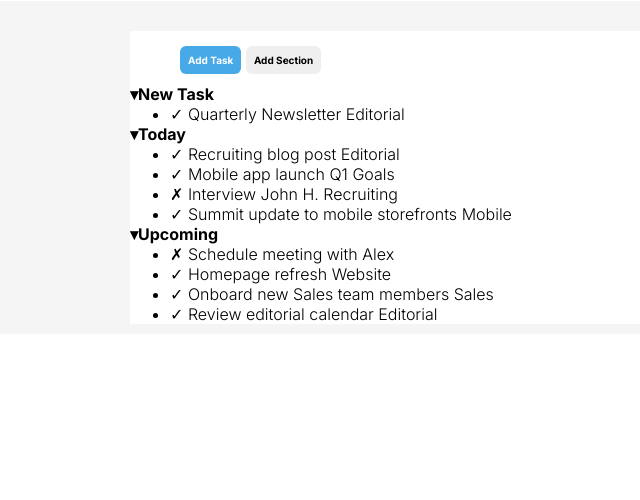
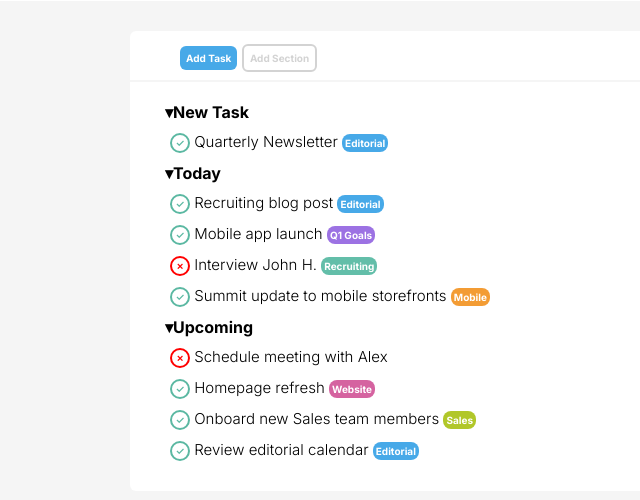
Before and after one commit to dilettamantovani/html-css-toboolist, a plain HTML site: page index.html in a window 1280 px wide. Shown: the part 50-550 px from the top of the page, without its empty margins (0-640 px from the left). Drawn offline with Linux system fonts and the light colour scheme.

Commit message:
added style to tags, modified list

```diff
--- a/css/style.css
+++ b/css/style.css
@@ -28,12 +28,17 @@ main {
     padding: 30px 130px 10px;
 }
 
-section{
+section {
     background-color: white;
 }
 
+#CTA {
+    margin-bottom: 2px;
+    border-radius: 6px 6px 0px 0px;
+}
+
 .button {
-    padding: 8px;
+    padding: 6px;
     border-radius: 6px;
     font-weight: bold;
     font-size: 10px;
@@ -45,3 +50,80 @@ section{
     border: none;
     margin: 15px 0 10px 50px;
 }
+
+#section-button {
+    background-color: white;
+    color: lightgray;
+    border: 2px solid lightgray;
+}
+
+#to-do {
+    border-radius: 0px 0px 6px 6px;
+    padding: 20px 0 20px 0;
+}
+
+h4 {
+    padding-left: 35px;
+}
+
+ul {
+    list-style: none;
+}
+
+li {
+    margin: 10px 0;
+    font-size: 15px;
+}
+
+.check, .cross {
+    border: 2px solid;
+    padding: 2px;
+    border-radius: 50%;
+    font-size: x-small;
+    font-weight: bold;
+    display: inline-block;
+    width: 20px;
+    text-align: center;
+}
+
+.check {
+    border-color: #5bb8a2;
+    color: #5bb8a2;
+}
+
+.cross {
+    border-color: red;
+    color: red;
+}
+
+.tag {
+    color: white;
+    border-radius: 8px;
+    font-size: x-small;
+    font-weight: 600;
+    padding: 3px;
+}
+
+.editorial {
+    background-color: #47A9E8;
+}
+
+.goals {
+    background-color: #9C72E3;
+}
+
+.recruit {
+    background-color: #63BEA9;
+}
+
+.mobile {
+    background-color: #F39C34;
+}
+
+.website {
+    background-color: #D563A0;
+}
+
+.sales {
+    background-color: #B1C729;
+}
--- a/index.html
+++ b/index.html
@@ -20,10 +20,12 @@
         <main>
 
             <!-- CTA -->
-            <section>
+            <section id="CTA">
                 <button class="button" id="task-button">Add Task</button>
                 <button class="button" id="section-button">Add Section</button>
             </section>
+
+            <section id="to-do">
 
                 <!-- NEW -->
                 <section class="task">
@@ -32,7 +34,7 @@
                         <li>
                             <span class="check">&check;</span>
                             Quarterly Newsletter
-                        <span class="tag" class="editorial">Editorial</span>
+                            <span class="tag editorial">Editorial</span>
                         </li>
                     </ul>
                 </section>
@@ -44,22 +46,22 @@
                         <li>
                             <span class="check">&check;</span>
                             Recruiting blog post
-                        <span class="tag" class="editorial">Editorial</span>
+                            <span class="tag editorial">Editorial</span>
                         </li>
                         <li>
                             <span class="check">&check;</span>
                             Mobile app launch
-                        <span class="tag" class="goals">Q1 Goals</span>
+                            <span class="tag goals">Q1 Goals</span>
                         </li>
                         <li>
                             <span class="cross">&cross;</span>
                             Interview John H.
-                        <span class="tag" class="recruit">Recruiting</span>
+                            <span class="tag recruit">Recruiting</span>
                         </li>
                         <li>
                             <span class="check">&check;</span>
                             Summit update to mobile storefronts
-                        <span class="tag" class="mobile">Mobile</span>
+                            <span class="tag mobile">Mobile</span>
                         </li>
                     </ul>
                 </section>
@@ -75,26 +77,21 @@
                         <li>
                             <span class="check">&check;</span>
                             Homepage refresh
-                        <span class="tag" class="website">Website</span>
+                            <span class="tag website">Website</span>
                         </li>
                         <li>
                             <span class="check">&check;</span>
                             Onboard new Sales team members
-                        <span class="tag" class="sales">Sales</span>
+                            <span class="tag sales">Sales</span>
                         </li>
                         <li>
                             <span class="check">&check;</span>
                             Review editorial calendar
-                        <span class="tag" class="editorial">Editorial</span>
+                            <span class="tag editorial">Editorial</span>
                         </li>
                     </ul>
                 </section>
-
-
-
-
-
-
+            </section>
 
         </main>
 
```
Lines whose indentation alone changed are shown as unchanged.
